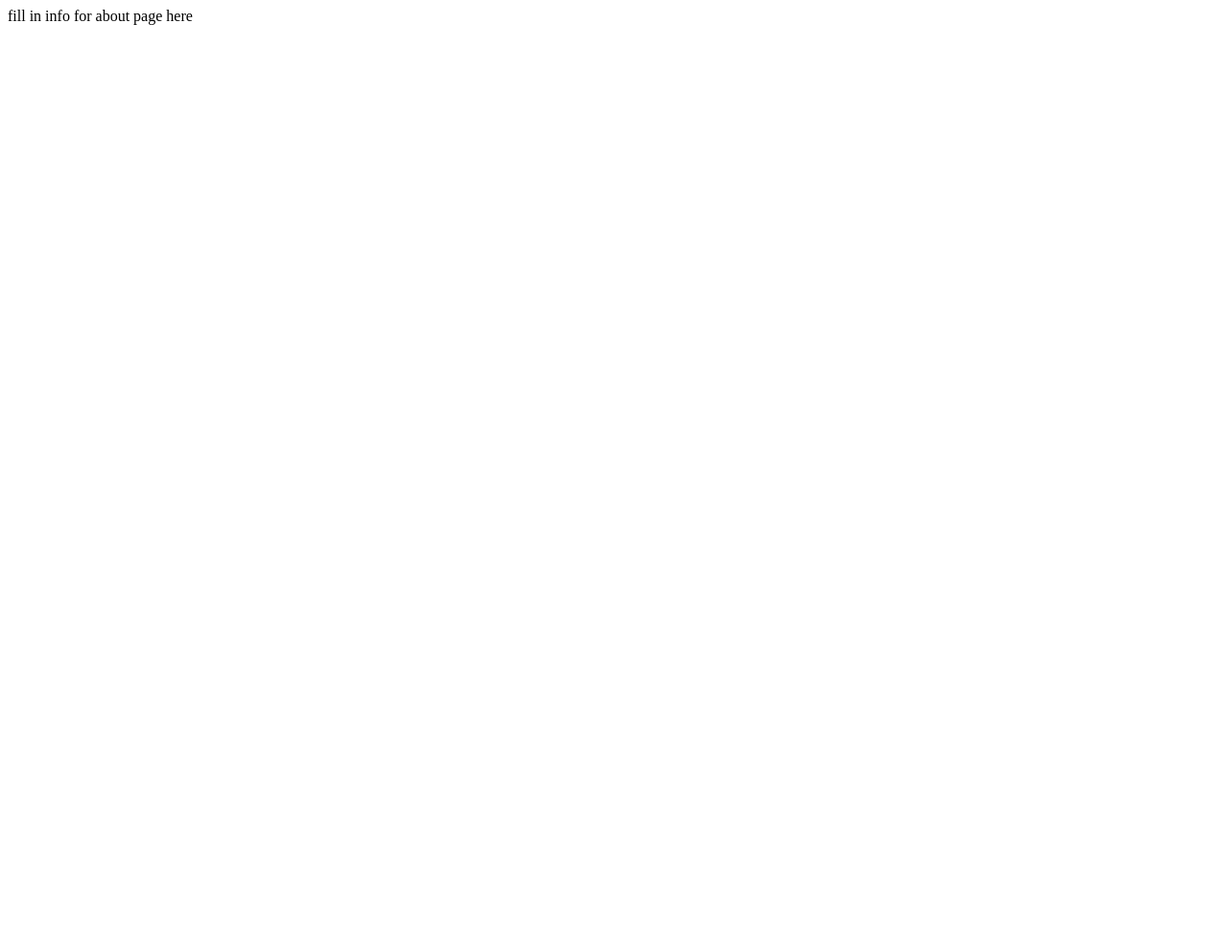
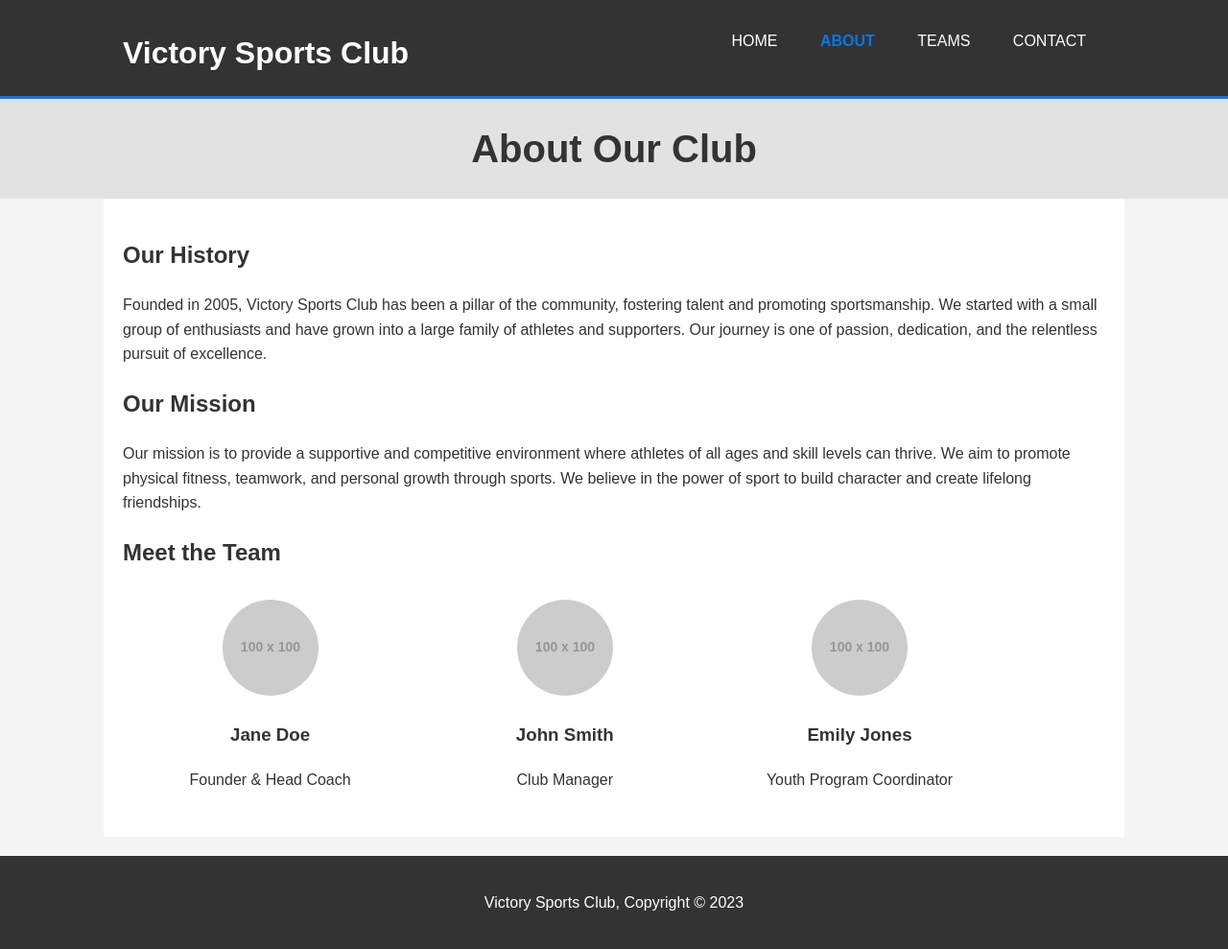
Before and after one commit to titiwatr/example-git-branch, a plain HTML site: page about/about.html in a window 1280 px wide. Shown: the whole page at 96% size. Before the commit the page ends 800 px from the top, so only its background shows below. Drawn offline with Linux system fonts and the light colour scheme; placeholder pictures from the web are drawn by us.

Commit message:
about page finish
finish about page. and make sure that link on index.html point to newly created about page

```diff
--- a/about/about.html
+++ b/about/about.html
@@ -1 +1,146 @@
-fill in info for about page here
+<!DOCTYPE html>
+<html lang="en">
+<head>
+    <meta charset="UTF-8">
+    <meta name="viewport" content="width=device-width, initial-scale=1.0">
+    <title>About Us | Victory Sports Club</title>
+    <style>
+        body {
+            font-family: Arial, sans-serif;
+            line-height: 1.6;
+            margin: 0;
+            padding: 0;
+            background-color: #f4f4f4;
+            color: #333;
+        }
+        .container {
+            width: 80%;
+            margin: auto;
+            overflow: hidden;
+        }
+        header {
+            background: #333;
+            color: #fff;
+            padding-top: 30px;
+            min-height: 70px;
+            border-bottom: #0779e4 3px solid;
+        }
+        header a {
+            color: #fff;
+            text-decoration: none;
+            text-transform: uppercase;
+            font-size: 16px;
+        }
+        header ul {
+            padding: 0;
+            margin: 0;
+            list-style: none;
+            float: right;
+        }
+        header li {
+            display: inline;
+            padding: 0 20px 0 20px;
+        }
+        header #branding {
+            float: left;
+        }
+        header #branding h1 {
+            margin: 0;
+        }
+        header .current a {
+            color: #0779e4;
+            font-weight: bold;
+        }
+        #main-content {
+            padding: 20px;
+            background: #fff;
+        }
+        .page-title {
+            padding: 20px 0;
+            text-align: center;
+            background: #e2e2e2;
+        }
+        .page-title h1 {
+            margin: 0;
+            font-size: 40px;
+        }
+        .card {
+            float: left;
+            width: 30%;
+            padding: 10px;
+            box-sizing: border-box;
+            text-align: center;
+        }
+        .card img {
+            width: 100px;
+            height: 100px;
+            border-radius: 50%;
+        }
+        footer {
+            padding: 20px;
+            margin-top: 20px;
+            color: #fff;
+            background-color: #333;
+            text-align: center;
+        }
+    </style>
+</head>
+<body>
+    <header>
+        <div class="container">
+            <div id="branding">
+                <h1><span class="highlight">Victory</span> Sports Club</h1>
+            </div>
+            <nav>
+                <ul>
+                    <li><a href="../index.html">Home</a></li>
+                    <li class="current"><a href="about.html">About</a></li>
+                    <li><a href="#">Teams</a></li>
+                    <li><a href="#">Contact</a></li>
+                </ul>
+            </nav>
+        </div>
+    </header>
+
+    <section class="page-title">
+        <div class="container">
+            <h1>About Our Club</h1>
+        </div>
+    </section>
+
+    <div class="container" id="main-content">
+        <section id="history">
+            <h2>Our History</h2>
+            <p>Founded in 2005, Victory Sports Club has been a pillar of the community, fostering talent and promoting sportsmanship. We started with a small group of enthusiasts and have grown into a large family of athletes and supporters. Our journey is one of passion, dedication, and the relentless pursuit of excellence.</p>
+        </section>
+
+        <section id="mission">
+            <h2>Our Mission</h2>
+            <p>Our mission is to provide a supportive and competitive environment where athletes of all ages and skill levels can thrive. We aim to promote physical fitness, teamwork, and personal growth through sports. We believe in the power of sport to build character and create lifelong friendships.</p>
+        </section>
+
+        <section id="team">
+            <h2>Meet the Team</h2>
+            <div class="card">
+                <img src="https://via.placeholder.com/100" alt="Founder">
+                <h3>Jane Doe</h3>
+                <p>Founder & Head Coach</p>
+            </div>
+            <div class="card">
+                <img src="https://via.placeholder.com/100" alt="Manager">
+                <h3>John Smith</h3>
+                <p>Club Manager</p>
+            </div>
+            <div class="card">
+                <img src="https://via.placeholder.com/100" alt="Coordinator">
+                <h3>Emily Jones</h3>
+                <p>Youth Program Coordinator</p>
+            </div>
+        </section>
+    </div>
+
+    <footer>
+        <p>Victory Sports Club, Copyright &copy; 2023</p>
+    </footer>
+</body>
+</html>
```
Also changed, not shown: index.html (+6 -2 lines).
